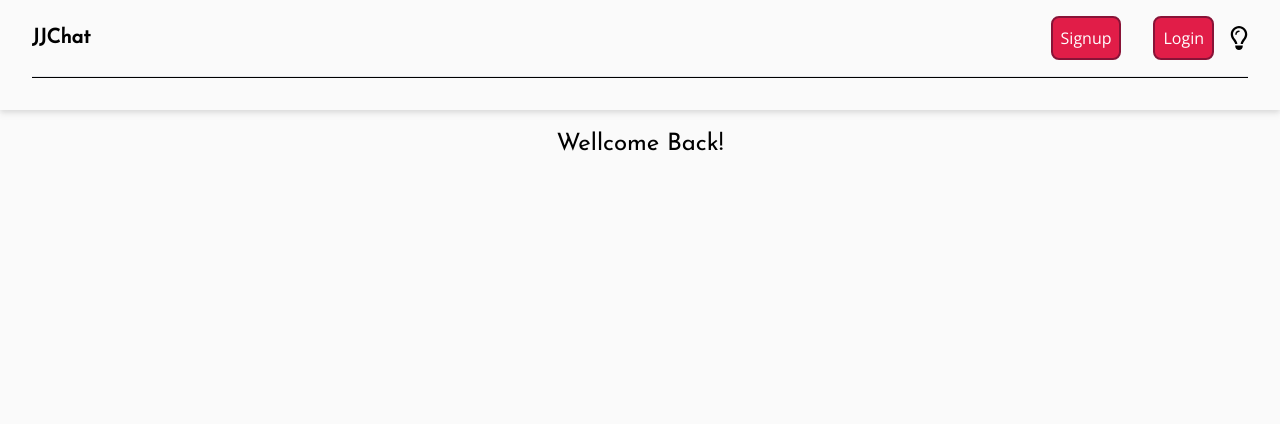
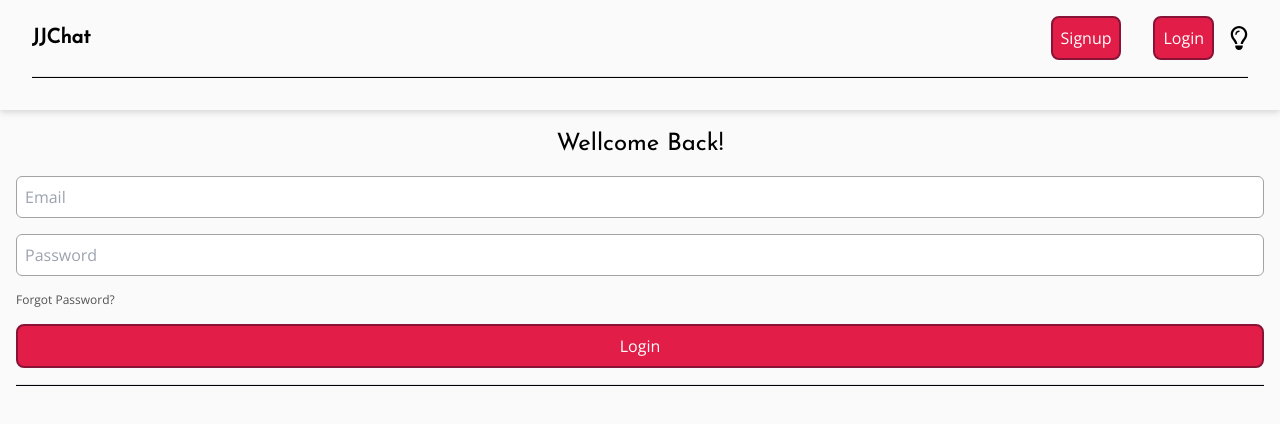
Before and after one commit to JothishJJ/jj-chat, a Next.js app: page /Login in a window 1280 px wide. Shown: the top 424 px of the page. Built offline with nearby package versions, Linux system fonts and the light colour scheme.

Commit message:
Add styling to auth inputs

```diff
--- a/app/Login/page.tsx
+++ b/app/Login/page.tsx
@@ -1,7 +1,18 @@
+import Button from "../components/Button"
+
+import Link from "next/link";
+
 function Login() {
     return (
-      <div className="pt-32 flex justify-center">
+      <div className="pt-32 flex flex-col items-center gap-4 px-4 w-full">
         <h1 className="font-main text-2xl dark:text-white">Wellcome Back!</h1>
+        <div className="w-full flex flex-col gap-4">
+          <input placeholder="Email" type="email" className="auth-inputs" />
+          <input placeholder="Password" type="password" className="auth-inputs" />
+          <Link href="/Forgot password" aria-label="Forgot password?" className="text-neutral-600 text-xs">Forgot Password?</Link>
+          <Button type="primary" ariaLabel="Login">Login</Button>
+        </div>
+        <hr className="w-full h-[2px] bg-black dark:bg-white" />
       </div>
     );
 }
--- a/app/globals.css
+++ b/app/globals.css
@@ -7,3 +7,11 @@
 * {
   font-family: 'Open Sans', sans-serif;
 }
+
+@layer components {
+  .auth-inputs {
+    @apply p-2 focus:outline-none border-[1px]
+    border-neutral-400 focus:border-neutral-950
+    rounded-md;
+  }
+}
```
